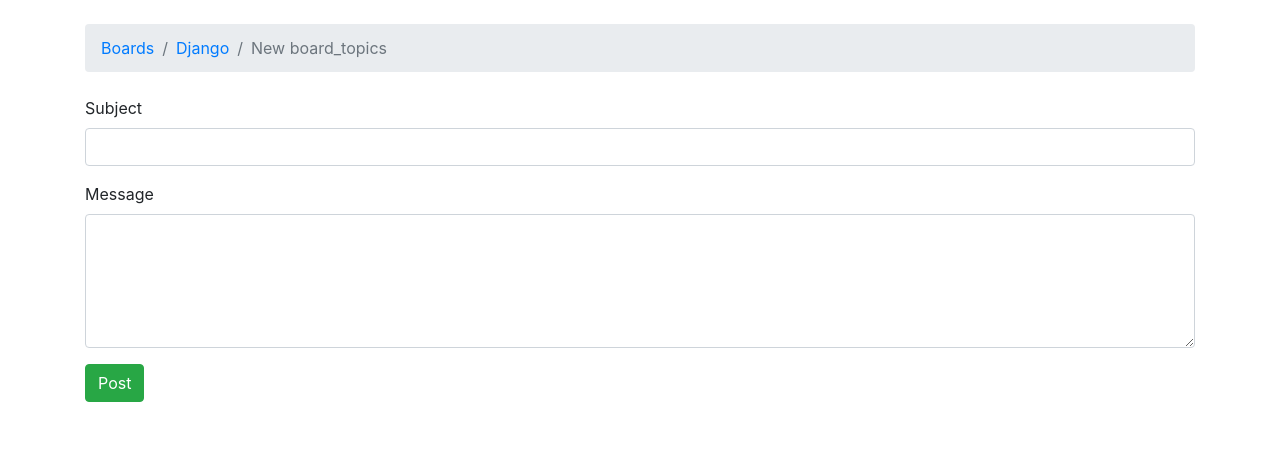
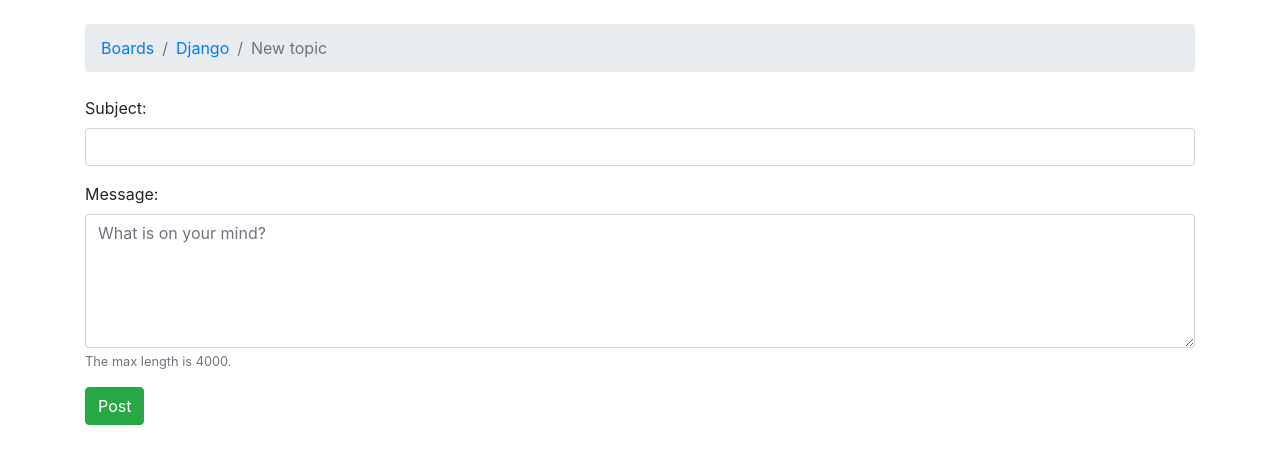
Before and after one commit to KevKipkemoi/Boards, a Django app: page /boards/1/new/ in a window 1280 px wide. Shown: the part 56-520 px from the top of the page. Run offline with Django 3.2, Linux system fonts and the light colour scheme; data comes from the database, SQL or seed files in the repository; some libraries are stand-ins or nearby versions.

Commit message:
Form refactoring and tests

```diff
--- /dev/null
+++ b/myproject/boards/forms.py
@@ -0,0 +1,15 @@
+from django import forms
+from .models import Topic
+
+class NewTopicForm(forms.ModelForm):
+    message = forms.CharField(
+        widget=forms.Textarea(
+            attrs={'rows': 5, 'placeholder': 'What is on your mind?'}
+        ),
+        max_length=4000,
+        help_text='The max length is 4000.'
+    )
+
+    class Meta:
+        model = Topic
+        fields = ['subject', 'message']
--- a/myproject/boards/views.py
+++ b/myproject/boards/views.py
@@ -1,5 +1,6 @@
 from django.contrib.auth.models import User
 from django.shortcuts import render, redirect, get_object_or_404
+from .forms import NewTopicForm
 from .models import Board, Topic, Post
 
 def home(request):
@@ -12,24 +13,21 @@ def board_topics(request, pk):
 
 def new_topic(request, pk):
     board = get_object_or_404(Board, pk=pk)
+    user = User.objects.first()
 
     if request.method == 'POST':
-        subject = request.POST['subject']
-        message = request.POST['message']
-
-        user = User.objects.first() #TODO: get the current logged in user
-
-        topic = Topic.objects.create(
-            subject=subject,
-            board=board,
-            starter=user
-        )
-
-        post = Post.objects.create(
-            message=message,
-            topic=topic,
-            created_by=user
-        )
-
-        return redirect('board_topics', pk=board.pk) #TODO: redirect to the created topic page
-    return render(request, 'new_topic.html', {'board': board})
+        form = NewTopicForm(request.POST)
+        if form.is_valid():
+            topic = form.save(commit=False)
+            topic.board = board
+            topic.starter = user
+            topic.save()
+            post = Post.objects.create(
+                message=form.cleaned_data.get('message'),
+                topic=topic,
+                created_by=user
+            )
+            return redirect('board_topics', pk=board.pk)
+    else:
+        form = NewTopicForm()
+    return render(request, 'new_topic.html', {'board': board, 'form': form})
--- a/myproject/myproject/settings.py
+++ b/myproject/myproject/settings.py
@@ -37,6 +37,8 @@ INSTALLED_APPS = [
     'django.contrib.sessions',
     'django.contrib.messages',
     'django.contrib.staticfiles',
+
+    'widget_tweaks',
 
     'boards',
 ]
--- /dev/null
+++ b/myproject/templates/includes/form.html
@@ -0,0 +1,29 @@
+{% load widget_tweaks %}
+
+{% for field in form %}
+    <div class="form-group">
+        {{ field.label_tag }}
+
+        {% if form.is_bound %}
+            {% if field.errors %}
+                {% render_field field class="form-control is-invalid" %}
+                {% for error in field.errors %}
+                    <div class="invalid-feedback">
+                        {{ error }}
+                    </div>
+                {% endfor %}
+            {% else %}
+                {% render_field field class="form-control is-valid" %}
+            {% endif %}
+        {% else %}
+            {% render_field field class="form-control" %}
+        {% endif %}
+
+        {% if field.help_text %}
+            <small class="form-text text-muted">
+                {{ field.help_text }}
+            </small>
+        {% endif %}
+
+    </div>
+{% endfor %}
--- a/myproject/templates/new_topic.html
+++ b/myproject/templates/new_topic.html
@@ -1,25 +1,19 @@
 {% extends 'base.html' %}
+
+{% load widget_tweaks %}
 
 {% block title %}Start a New Topic{% endblock %}
 
 {% block breadcrumb %}
     <li class="breadcrumb-item"><a href="{% url 'home' %}">Boards</a></li>
     <li class="breadcrumb-item"><a href="{% url 'board_topics' board.pk %}">{{ board.name }}</a></li>
-    <li class="breadcrumb-item active">New board_topics</li>
+    <li class="breadcrumb-item active">New topic</li>
 {% endblock %}
 
 {% block content %}
-    <form method="post">
+    <form method="post" novalidate>
         {% csrf_token %}
-        <div class="form-group">
-            <label for="id_subject">Subject</label>
-            <input type="text" class="form-control" id="id_subject" name="subject">
-        </div>
-        <div class="form-group">
-            <label for="id_message">Message</label>
-            <textarea class="form-control" id="id_message" name="message" rows="5"></textarea>
-        </div>
+        {% include 'includes/form.html' %}
         <button type="submit" class="btn btn-success">Post</button>
     </form>
-
 {% endblock %}
```
Also changed, not shown: myproject/boards/tests.py (+8 -0 lines).
